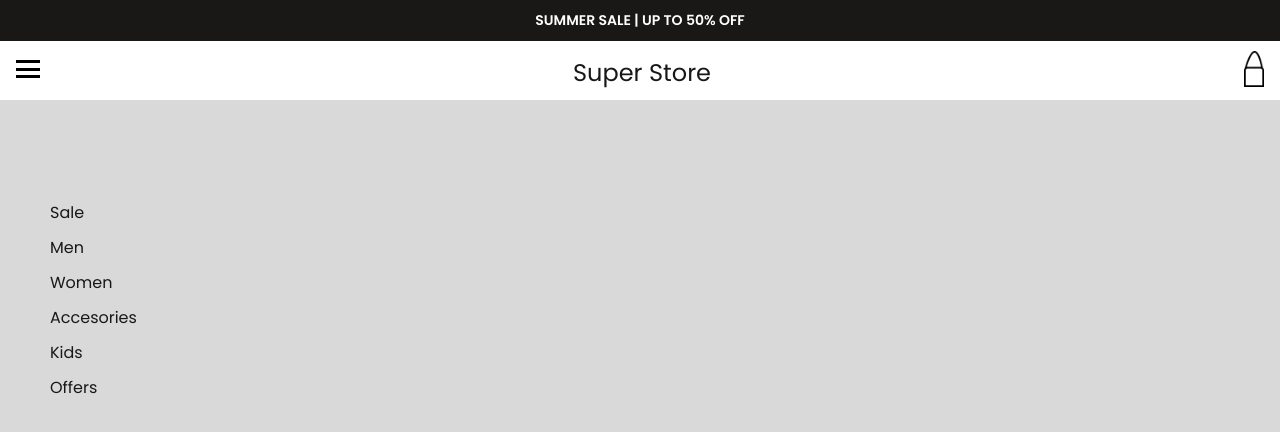
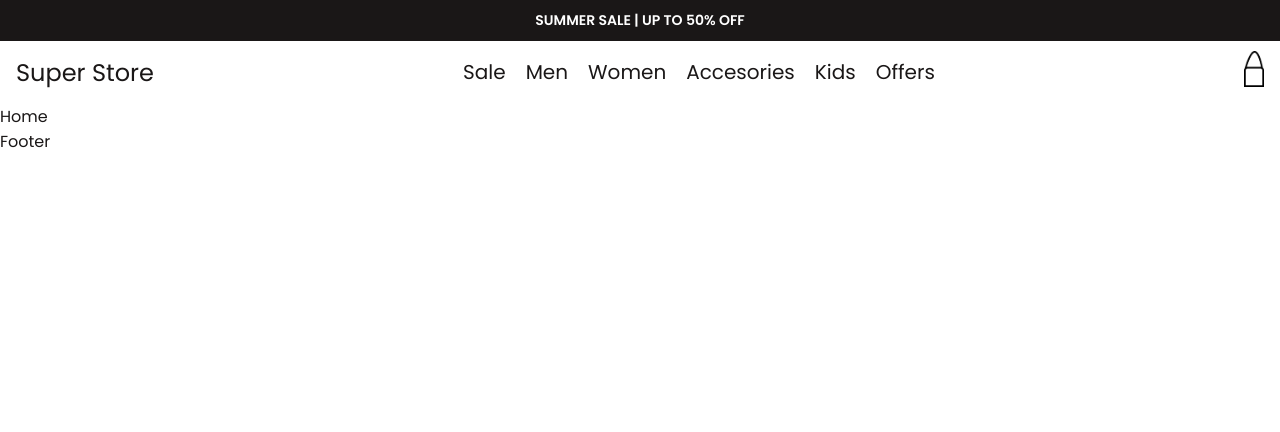
Before and after one commit to tomsky90/superstore, a React (Vite) app: page / in a window 1280 px wide. Shown: the top 432 px of the page. Built offline with nearby package versions, Linux system fonts and the light colour scheme.

Commit message:
feat: complete main navigation

```diff
--- a/src/components/header/Header.jsx
+++ b/src/components/header/Header.jsx
@@ -1,7 +1,8 @@
 import NavBtn from "../../assets/burger-icon.webp";
 import BagIcon from "../../assets/bag-icon.png";
+import HideNavBtn from "../../assets/close.webp";
 import { useState } from "react";
-import { NavLink } from "react-router-dom";
+import { NavLink, Link } from "react-router-dom";
 
 const Header = () => {
   const [isMobileNavActive, setIsMobileNavActive] = useState(false);
@@ -10,6 +11,9 @@ const Header = () => {
     setIsMobileNavActive(true);
   };
 
+  const hideNav = () => {
+    setIsMobileNavActive(false);
+  };
   return (
     <div className="header">
       <div className="header__top-banner">
@@ -21,13 +25,53 @@ const Header = () => {
             onClick={() => {
               showNav();
             }}
-            className="header__show-nav-btn"
+            className={
+              !isMobileNavActive
+                ? "header__show-nav-btn--active"
+                : "header__show-nav-btn"
+            }
           >
             <img src={NavBtn} alt="" />
           </button>
+          <button
+            onClick={() => {
+              hideNav();
+            }}
+            className={
+              isMobileNavActive
+                ? "header__hide-nav-btn--active"
+                : "header__hide-nav-btn"
+            }
+          >
+            <img src={HideNavBtn} alt="" />
+          </button>
           <div className="header__logo-wrapper">
-            <span className="header__logo">Super Store</span>
+            <Link to="/" className="header__logo">
+              Super Store
+            </Link>
           </div>
+          <nav className="header__desktop-nav">
+            <ul className="header__desktop-nav-links-list">
+              <li className="header__desktop-nav-link">
+                <NavLink to="/sale">Sale</NavLink>
+              </li>
+              <li className="header__desktop-nav-link">
+                <NavLink to="/men">Men</NavLink>
+              </li>
+              <li className="header__desktop-nav-link">
+                <NavLink to="/women">Women</NavLink>
+              </li>
+              <li className="header__desktop-nav-link">
+                <NavLink to="/accesories">Accesories</NavLink>
+              </li>
+              <li className="header__desktop-nav-link">
+                <NavLink to="/kids">Kids</NavLink>
+              </li>
+              <li className="header__desktop-nav-link">
+                <NavLink to="/offers">Offers</NavLink>
+              </li>
+            </ul>
+          </nav>
           <div className="header__bag-icon-wrapper">
             <button>
               <img className="header__bag-icon" src={BagIcon} alt="" />
@@ -36,7 +80,7 @@ const Header = () => {
           <nav
             className={
               isMobileNavActive
-                ? "header__mobile-nav--active"
+                ? "header__mobile-nav header__mobile-nav--active"
                 : "header__mobile-nav"
             }
           >
--- a/src/components/header/_header.scss
+++ b/src/components/header/_header.scss
@@ -26,10 +26,55 @@
     flex-grow: 2;
     text-align: center;
     font-size: 24px;
+
+    @include view(small-desktop) {
+      flex-grow: 0;
+    }
   }
 
   &__bag-icon {
     width: 20px;
+  }
+
+  &__show-nav-btn {
+    display: none;
+
+    &--active {
+      display: block;
+
+      @include view(small-desktop) {
+        display: none;
+      }
+    }
+  }
+
+  &__hide-nav-btn {
+    display: none;
+
+    &--active {
+      display: block;
+    }
+  }
+
+  &__desktop-nav {
+    display: none;
+
+    @include view(small-desktop) {
+      display: block;
+    }
+  }
+
+  &__desktop-nav-links-list {
+    display: flex;
+    column-gap: 20px;
+  }
+
+  &__desktop-nav-link {
+    font-size: 20px;
+
+    &:hover {
+      color: $orange;
+    }
   }
 
   &__mobile-nav {
@@ -39,6 +84,16 @@
     background-color: $grey;
     width: 100%;
     height: 90vh;
+    transform: translateX(-100%);
+    transition: 0.3s transform ease-in-out;
+
+    &--active {
+      transform: translateX(0);
+    }
+
+    @include view(small-desktop) {
+      display: none;
+    }
   }
 
   &__mobile-nav-links-list {
--- a/src/styles/_variables.scss
+++ b/src/styles/_variables.scss
@@ -3,6 +3,7 @@ $black: #1a1717;
 $grey: #d9d9d9;
 $gold: #bf9456;
 $pink: #ffe4e1;
+$orange: #f9ba00;
 
 $border-radius-4: 4px;
 $border-radius-8: 8px;
```
Also changed, not shown: src/assets/close.webp (added).
